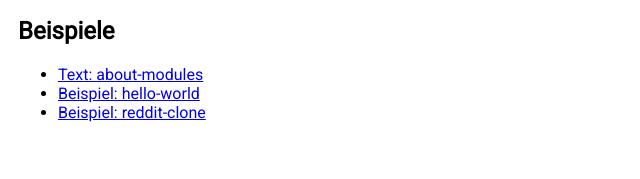
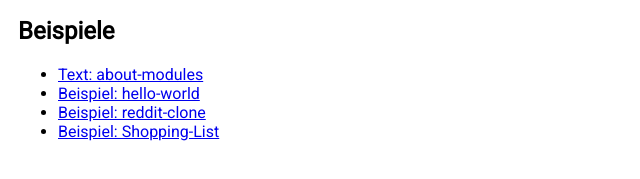
Before and after one commit to Angular2Buch/code, a website: page index.html in a window 1280 px wide. Shown: the part 423-602 px from the top of the page, without its empty margins (0-640 px from the left). Drawn offline with Linux system fonts and the light colour scheme.

Commit message:
Update index.html

```diff
--- a/index.html
+++ b/index.html
@@ -26,6 +26,7 @@
     <li><a href="about-modules">Text: about-modules</a></li>
     <li><a href="hello-world">Beispiel: hello-world</a></li>
     <li><a href="reddit-clone">Beispiel: reddit-clone</a></li>
+    <li><a href="shopping-list">Beispiel: Shopping-List</a></li>
   </ul>
 
 </body>
```
